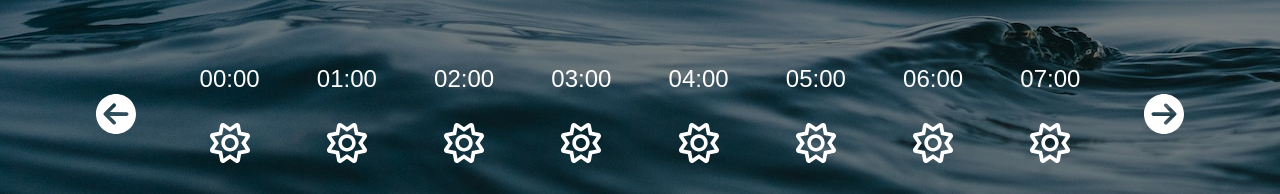
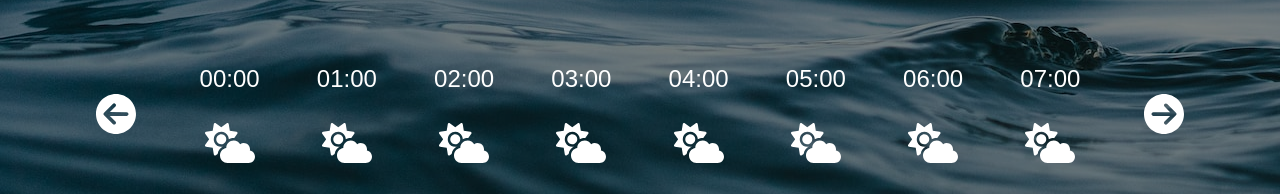
Before and after one commit to croftKie/Surf-Report, a website built with webpack: page src/template.html in a window 1280 px wide. Shown: the part 606-800 px from the top of the page. Built offline with nearby package versions, Linux system fonts and the light colour scheme.

Commit message:
changed hourly icon

```diff
--- a/src/template.html
+++ b/src/template.html
@@ -78,49 +78,49 @@
                                 <p>00:00</p>
                                 <p></p>
                                 <p></p>
-                                <img src="../src/assets/icons/sun.svg" alt="">
+                                <img src="../src/assets/icons/weather.svg" alt="">
                             </div>
                             <div class="hour">
                                 <p>01:00</p>
                                 <p></p>
                                 <p></p>
-                                <img src="../src/assets/icons/sun.svg" alt="">
+                                <img src="../src/assets/icons/weather.svg" alt="">
                             </div>
                             <div class="hour">
                                 <p>02:00</p>
                                 <p></p>
                                 <p></p>
-                                <img src="../src/assets/icons/sun.svg" alt="">
+                                <img src="../src/assets/icons/weather.svg" alt="">
                             </div>
                             <div class="hour">
                                 <p>03:00</p>
                                 <p></p>
                                 <p></p>
-                                <img src="../src/assets/icons/sun.svg" alt="">
+                                <img src="../src/assets/icons/weather.svg" alt="">
                             </div>
                             <div class="hour">
                                 <p>04:00</p>
                                 <p></p>
                                 <p></p>
-                                <img src="../src/assets/icons/sun.svg" alt="">
+                                <img src="../src/assets/icons/weather.svg" alt="">
                             </div>
                             <div class="hour">
                                 <p>05:00</p>
                                 <p></p>
                                 <p></p>
-                                <img src="../src/assets/icons/sun.svg" alt="">
+                                <img src="../src/assets/icons/weather.svg" alt="">
                             </div>
                             <div class="hour">
                                 <p>06:00</p>
                                 <p></p>
                                 <p></p>
-                                <img src="../src/assets/icons/sun.svg" alt="">
+                                <img src="../src/assets/icons/weather.svg" alt="">
                             </div>
                             <div class="hour">
                                 <p>07:00</p>
                                 <p></p>
                                 <p></p>
-                                <img src="../src/assets/icons/sun.svg" alt="">
+                                <img src="../src/assets/icons/weather.svg" alt="">
                             </div>
                         </div>
                     </div>
@@ -133,49 +133,49 @@
                                 <p>08:00</p>
                                 <p></p>
                                 <p></p>
-                                <img src="../src/assets/icons/sun.svg" alt="">
+                                <img src="../src/assets/icons/weather.svg" alt="">
                             </div>
                             <div class="hour">
                                 <p>09:00</p>
                                 <p></p>
                                 <p></p>
-                                <img src="../src/assets/icons/sun.svg" alt="">
+                                <img src="../src/assets/icons/weather.svg" alt="">
                             </div>
                             <div class="hour">
                                 <p>10:00</p>
                                 <p></p>
                                 <p></p>
-                                <img src="../src/assets/icons/sun.svg" alt="">
+                                <img src="../src/assets/icons/weather.svg" alt="">
                             </div>
                             <div class="hour">
                                 <p>11:00</p>
                                 <p></p>
                                 <p></p>
-                                <img src="../src/assets/icons/sun.svg" alt="">
+                                <img src="../src/assets/icons/weather.svg" alt="">
                             </div>
                             <div class="hour">
                                 <p>12:00</p>
                                 <p></p>
                                 <p></p>
-                                <img src="../src/assets/icons/sun.svg" alt="">
+                                <img src="../src/assets/icons/weather.svg" alt="">
                             </div>
                             <div class="hour">
                                 <p>13:00</p>
                                 <p></p>
                                 <p></p>
-                                <img src="../src/assets/icons/sun.svg" alt="">
+                                <img src="../src/assets/icons/weather.svg" alt="">
                             </div>
                             <div class="hour">
                                 <p>14:00</p>
                                 <p></p>
                                 <p></p>
-                                <img src="../src/assets/icons/sun.svg" alt="">
+                                <img src="../src/assets/icons/weather.svg" alt="">
                             </div>
                             <div class="hour">
                                 <p>15:00</p>
                                 <p></p>
                                 <p></p>
-                                <img src="../src/assets/icons/sun.svg" alt="">
+                                <img src="../src/assets/icons/weather.svg" alt="">
                             </div>
                         </div>
                     </div>
@@ -188,49 +188,49 @@
                                 <p>16:00</p>
                                 <p></p>
                                 <p></p>
-                                <img src="../src/assets/icons/sun.svg" alt="">
+                                <img src="../src/assets/icons/weather.svg" alt="">
                             </div>
                             <div class="hour">
                                 <p>17:00</p>
                                 <p></p>
                                 <p></p>
-                                <img src="../src/assets/icons/sun.svg" alt="">
+                                <img src="../src/assets/icons/weather.svg" alt="">
                             </div>
                             <div class="hour">
                                 <p>18:00</p>
                                 <p></p>
                                 <p></p>
-                                <img src="../src/assets/icons/sun.svg" alt="">
+                                <img src="../src/assets/icons/weather.svg" alt="">
                             </div>
                             <div class="hour">
                                 <p>19:00</p>
                                 <p></p>
                                 <p></p>
-                                <img src="../src/assets/icons/sun.svg" alt="">
+                                <img src="../src/assets/icons/weather.svg" alt="">
                             </div>
                             <div class="hour">
                                 <p>20:00</p>
                                 <p></p>
                                 <p></p>
-                                <img src="../src/assets/icons/sun.svg" alt="">
+                                <img src="../src/assets/icons/weather.svg" alt="">
                             </div>
                             <div class="hour">
                                 <p>21:00</p>
                                 <p></p>
                                 <p></p>
-                                <img src="../src/assets/icons/sun.svg" alt="">
+                                <img src="../src/assets/icons/weather.svg" alt="">
                             </div>
                             <div class="hour">
                                 <p>22:00</p>
                                 <p></p>
                                 <p></p>
-                                <img src="../src/assets/icons/sun.svg" alt="">
+                                <img src="../src/assets/icons/weather.svg" alt="">
                             </div>
                             <div class="hour">
                                 <p>23:00</p>
                                 <p></p>
                                 <p></p>
-                                <img src="../src/assets/icons/sun.svg" alt="">
+                                <img src="../src/assets/icons/weather.svg" alt="">
                             </div>
                         </div>
                     </div>
```
Also changed, not shown: docs/index.html (+1 -1 lines).
